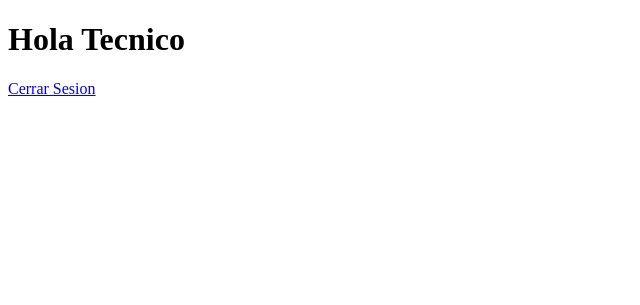
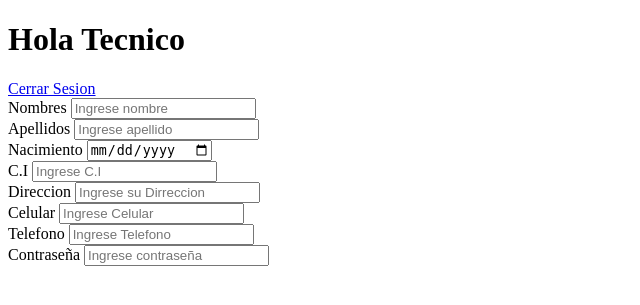
Before and after one commit to GuidoApaza/Control-Inteligente, a PHP site: page /vista/tec_catalogo.php in a window 1280 px wide. Shown: the top 305 px of the page, without its empty margins (0-640 px from the left). Run offline with PHP 8.4, Linux system fonts and the light colour scheme; the visitor is signed in with stand-in values (Sample User, id 1).

Commit message:
Tecnico Datos

```diff
--- a/vista/tec_catalogo.php
+++ b/vista/tec_catalogo.php
@@ -12,6 +12,48 @@ if ($_SESSION['us_tipo']==2) {
 <body>
 	<h1>Hola Tecnico</h1>
 	<a href="../controlador/Logout.php">Cerrar Sesion</a>
+	<div class="card-body">
+		      		<div class="alert alert-success text-center" id="add" style="display: none;">
+		        		<span><i class="fas fa-check m-1"></i>Se agrego correctamente</span>
+		       		 </div>
+		        	<div class="alert alert-danger text-center" id="noadd" style="display: none;">
+		        		<span><i class="fas fa-times m-1"></i>El C.I ya existe en otro usuario</span>
+		       		 </div>
+		      		<form id="form-crear">
+		      			<div class="form-group">
+		      				<label for="nombre">Nombres</label>
+		      				<input id="nombre" type="text" class="form-control" placeholder="Ingrese nombre" required>
+		      			</div>
+		      			<div class="form-group">
+		      				<label for="apellido">Apellidos</label>
+		      				<input id="apellido" type="text" class="form-control" placeholder="Ingrese apellido" required>
+		      			</div>
+		      			<div class="form-group">
+		      				<label for="edad">Nacimiento</label>
+		      				<input id="edad" type="date" class="form-control" placeholder="Ingrese nacimiento" required>
+		      			</div>
+		      			<div class="form-group">
+		      				<label for="dni">C.I</label>
+		      				<input id="dni" type="text" class="form-control" placeholder="Ingrese C.I" required>
+		      			</div>
+						  <div class="form-group">
+		      				<label for="dir">Direccion</label>
+		      				<input id="dir" type="text" class="form-control" placeholder="Ingrese su Dirreccion" required>
+		      			</div>
+						  <div class="form-group">
+		      				<label for="cel">Celular</label>
+		      				<input id="cel" type="text" class="form-control" placeholder="Ingrese Celular" required>
+		      			</div>
+						  <div class="form-group">
+		      				<label for="tel">Telefono</label>
+		      				<input id="tel" type="text" class="form-control" placeholder="Ingrese Telefono" required>
+		      			</div>
+		      			<div class="form-group">
+		      				<label for="pass">Contraseña</label>
+		      				<input id="pass" type="password" class="form-control" placeholder="Ingrese contraseña" required>
+		      			</div>
+	      		</div>
+
 </body>
 </html>
 <?php
```
